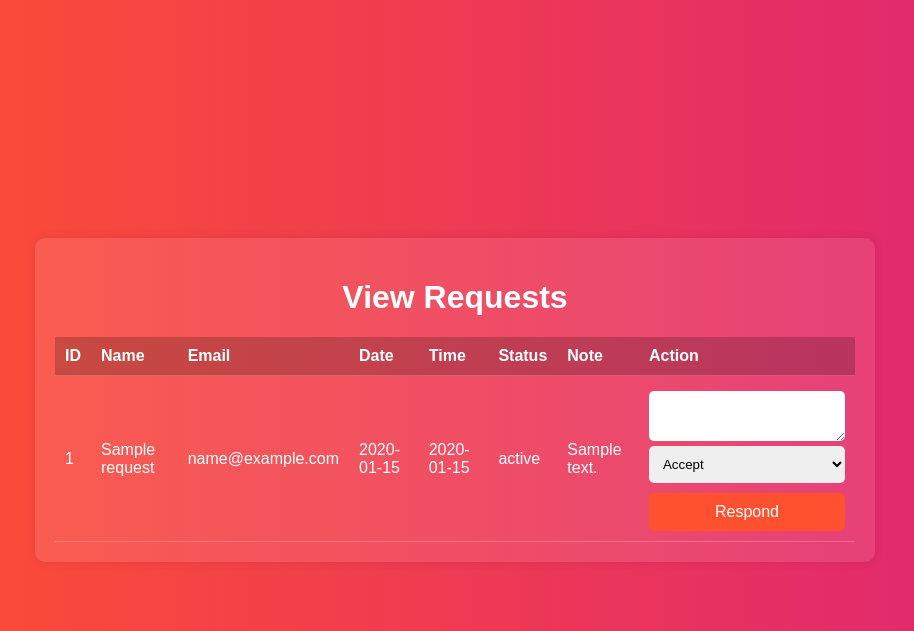
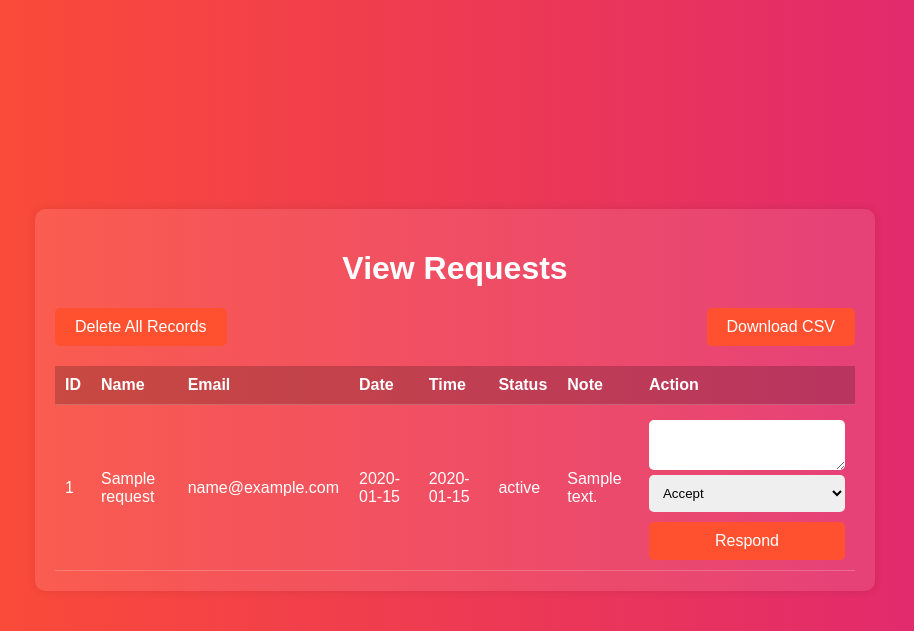
Before and after one commit to hassan-suhail/Party, a Flask app: page /view_requests in a window 1280 px wide. Shown: the top 631 px of the page, without its empty margins (185-1099 px from the left). Run offline with Flask 3, Linux system fonts and the light colour scheme; the visitor is signed in with stand-in values (Sample User, id 1); tables that the repository leaves empty hold one stand-in row (values such as "Sample post").

Commit message:
del rec and download csv

```diff
--- a/app.py
+++ b/app.py
@@ -1,8 +1,10 @@
-from flask import Flask, render_template, request, redirect, url_for, session, flash
+from flask import Flask, render_template, request, redirect, url_for, session, flash, make_response
 import sqlite3
 import smtplib
 from email.mime.text import MIMEText
 import logging
+import csv
+from io import StringIO
 
 app = Flask(__name__)
 app.secret_key = 'your_secret_key'
@@ -34,7 +36,6 @@ def send_email(to_email, subject, message):
         logging.debug(f"Email sent to {to_email}")
     except Exception as e:
         logging.error(f"Failed to send email: {e}")
-
 
 @app.route('/')
 def form():
@@ -101,28 +102,48 @@ def respond(req_id):
         flash('An error occurred. Please try again.')
     return redirect(url_for('view_requests'))
 
-@app.route('/test_email')
-def test_email():
+@app.route('/delete_all', methods=['POST'])
+def delete_all():
+    if not session.get('admin'):
+        return redirect(url_for('admin'))
     try:
-        send_email('recipient_email@example.com', 'Test Subject', 'This is a test email.')
-        return 'Email sent!'
+        conn = get_db()
+        cursor = conn.cursor()
+        cursor.execute("DELETE FROM requests")
+        conn.commit()
+        conn.close()
+        flash('All records deleted successfully.')
     except Exception as e:
-        logging.error(f"Error in test_email route: {e}")
-        return 'Failed to send email.'
+        logging.error(f"Error in delete_all route: {e}")
+        flash('An error occurred. Please try again.')
+    return redirect(url_for('view_requests'))
+
+@app.route('/download_csv', methods=['POST'])
+def download_csv():
+    if not session.get('admin'):
+        return redirect(url_for('admin'))
+    try:
+        conn = get_db()
+        cursor = conn.cursor()
+        cursor.execute("SELECT * FROM requests")
+        rows = cursor.fetchall()
+        conn.close()
+
+        output = StringIO()
+        writer = csv.writer(output)
+        writer.writerow(['ID', 'Name', 'Email', 'Date', 'Time', 'Status', 'Note'])
+        for row in rows:
+            writer.writerow(row)
+        output.seek(0)
+
+        response = make_response(output.getvalue())
+        response.headers["Content-Disposition"] = "attachment; filename=requests.csv"
+        response.headers["Content-type"] = "text/csv"
+        return response
+    except Exception as e:
+        logging.error(f"Error in download_csv route: {e}")
+        flash('An error occurred. Please try again.')
+        return redirect(url_for('view_requests'))
 
 if __name__ == '__main__':
-    conn = get_db()
-    cursor = conn.cursor()
-    cursor.execute('''
-        CREATE TABLE IF NOT EXISTS requests (
-            id INTEGER PRIMARY KEY AUTOINCREMENT,
-            name TEXT NOT NULL,
-            email TEXT NOT NULL,
-            date TEXT NOT NULL,
-            time TEXT NOT NULL,
-            status TEXT DEFAULT 'Pending',
-            note TEXT
-        )
-    ''')
-    conn.close()
     app.run(debug=True)
--- a/templates/view_requests.html
+++ b/templates/view_requests.html
@@ -59,15 +59,25 @@
         input[type="submit"]:hover {
             background-color: #dd2476;
         }
-        ul {
-            list-style-type: none;
-            padding: 0;
+        .buttons {
+            display: flex;
+            justify-content: space-between;
+            margin-top: 20px;
         }
-        li {
-            background: rgba(255, 255, 255, 0.2);
-            margin: 5px 0;
-            padding: 10px;
+        .buttons form {
+            margin: 0;
+        }
+        .buttons button {
+            padding: 10px 20px;
+            border: none;
             border-radius: 5px;
+            background-color: #ff512f;
+            color: white;
+            cursor: pointer;
+            font-size: 16px;
+        }
+        .buttons button:hover {
+            background-color: #dd2476;
         }
     </style>
 </head>
@@ -83,6 +93,14 @@
                 </ul>
             {% endif %}
         {% endwith %}
+        <div class="buttons">
+            <form action="/delete_all" method="post">
+                <button type="submit">Delete All Records</button>
+            </form>
+            <form action="/download_csv" method="post">
+                <button type="submit">Download CSV</button>
+            </form>
+        </div>
         <table>
             <tr>
                 <th>ID</th>
```
Also changed, not shown: database.db.
